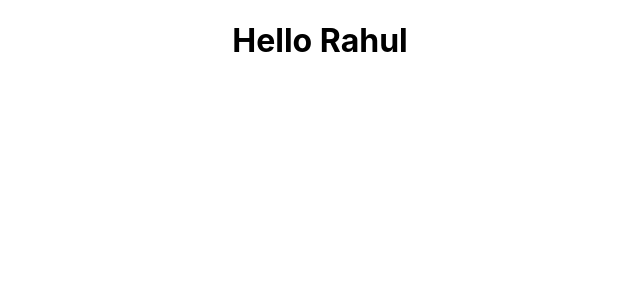
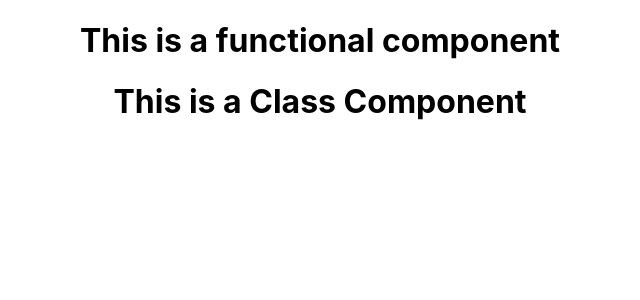
Before and after one commit to localhost-8000/React-tutorial, a React (Create React App) app: page / in a window 1280 px wide. Shown: the top 300 px of the page, without its empty margins (320-960 px from the left). Built offline with nearby package versions, Linux system fonts and the light colour scheme.

Commit message:
Functional and Class components

```diff
--- a/src/App.js
+++ b/src/App.js
@@ -1,11 +1,13 @@
 // import logo from './logo.svg';
 import './App.css';
 import Greet from './components/Greet'
+import Welcome from './components/Welcome'
 
 function App() {
     return (
         <div className="App">
             <Greet />
+            <Welcome />
         </div>
     );
 }
--- a/src/components/Greet.js
+++ b/src/components/Greet.js
@@ -1,5 +1,5 @@
 import React from 'react'
 
-const Greet = () => <h1>Hello Rahul</h1>
+const Greet = () => <h1>This is a functional component</h1>
 
 export default Greet
--- /dev/null
+++ b/src/components/Welcome.js
@@ -0,0 +1,9 @@
+import React, { Component } from 'react'
+
+class Welcome extends Component {
+    render() {
+        return <h1>This is a Class Component</h1>
+    }
+}
+
+export default Welcome
```
